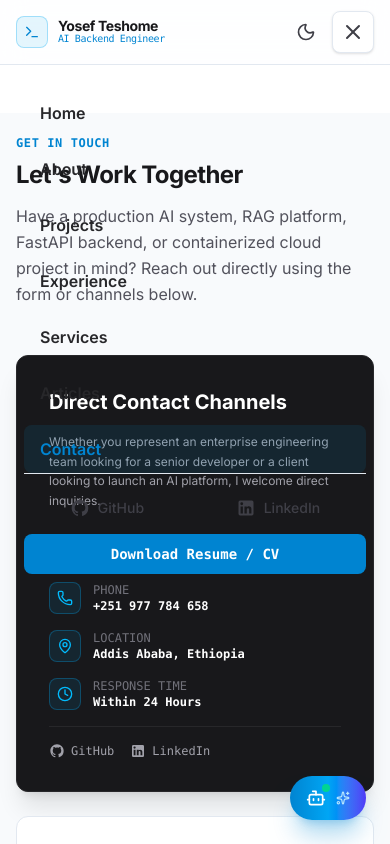
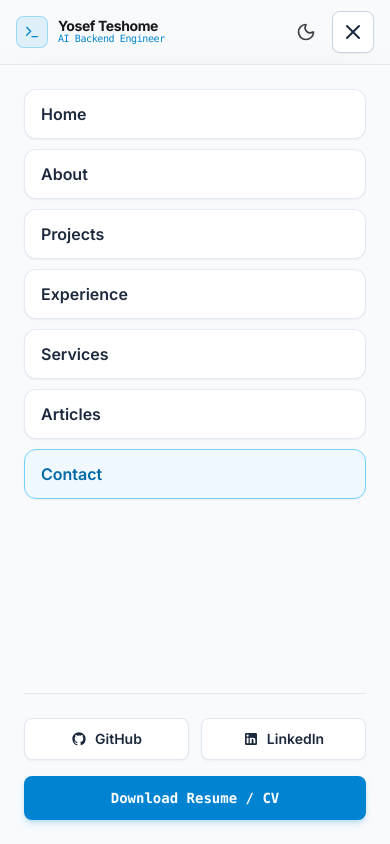
Before and after one commit to jossieT/jossiet.github.io, a Next.js app in the folder frontend/: page /contact in a window 390 px wide. Both pictures are taken after a click on the button 353 px from the left and 32 px from the top of the page. Shown: the top 844 px of the page. Built offline with nearby package versions, Linux system fonts and the light colour scheme; no server answers.

Commit message:
style: enhance mobile menu visibility and refine chat widget sizing and theme

```diff
--- a/frontend/app/globals.css
+++ b/frontend/app/globals.css
@@ -43,19 +43,43 @@
 
 /* Light-mode surface hierarchy: neutral canvas, raised cards, and quiet chrome. */
 .light .theme-header {
-  background-color: var(--header-bg);
-  border-color: rgba(226, 232, 240, 0.8);
-  backdrop-filter: blur(12px);
+  background-color: #ffffff;
+  border-color: var(--card-border);
 }
 
 .light .theme-header.theme-header-scrolled {
-  background-color: rgba(255, 255, 255, 0.9);
+  background-color: #ffffff;
   border-color: var(--card-border);
+  box-shadow: 0 1px 3px 0 rgba(0, 0, 0, 0.05);
 }
 
 .light .theme-footer {
   background-color: var(--footer-bg);
   border-color: var(--card-border);
+}
+
+.theme-mobile-menu {
+  background-color: #f8fafc;
+}
+
+.light .theme-header.theme-header-open {
+  background-color: #f8fafc;
+  border-color: var(--card-border);
+}
+
+.dark .theme-mobile-menu {
+  background-color: #090d16;
+}
+
+.dark .theme-header {
+  background-color: rgba(9, 13, 22, 0.85);
+  border-color: rgba(30, 41, 59, 0.8);
+}
+
+.dark .theme-header.theme-header-scrolled,
+.dark .theme-header.theme-header-open {
+  background-color: #090d16;
+  border-color: #1e293b;
 }
 
 .light .theme-card {
--- a/frontend/components/chat/ChatInput.tsx
+++ b/frontend/components/chat/ChatInput.tsx
@@ -52,9 +52,9 @@ export function ChatInput({
           onSubmit();
         }
       }}
-      className="p-3 bg-white dark:bg-zinc-900 border-t border-zinc-200 dark:border-zinc-800"
+      className="p-3 bg-white dark:bg-zinc-900 border-t border-slate-200 dark:border-zinc-800"
     >
-      <div className="relative flex items-end gap-2 bg-zinc-100 dark:bg-zinc-800/80 rounded-2xl border border-zinc-300 dark:border-zinc-700/80 focus-within:border-sky-500 focus-within:ring-2 focus-within:ring-sky-500/20 transition-all p-1.5">
+      <div className="relative flex items-end gap-2 bg-slate-100 dark:bg-zinc-800/80 rounded-2xl border border-slate-300 dark:border-zinc-700/80 focus-within:border-sky-500 focus-within:ring-2 focus-within:ring-sky-500/20 transition-all p-1.5">
         <textarea
           ref={textareaRef}
           value={input}
--- a/frontend/components/chat/ChatPanel.tsx
+++ b/frontend/components/chat/ChatPanel.tsx
@@ -137,9 +137,9 @@ export function ChatPanel({
   };
 
   return (
-    <div className="flex flex-col h-full bg-white dark:bg-zinc-900 border border-zinc-200/80 dark:border-zinc-800 shadow-2xl rounded-2xl overflow-hidden backdrop-blur-md">
+    <div className="flex flex-col h-full bg-slate-50 dark:bg-zinc-900 border border-slate-200 dark:border-zinc-800 shadow-2xl rounded-2xl overflow-hidden">
       {/* Header */}
-      <div className="px-4 py-3.5 bg-white dark:bg-zinc-900 border-b border-zinc-200 dark:border-zinc-800 flex items-center justify-between">
+      <div className="px-4 py-3.5 bg-white dark:bg-zinc-900/90 border-b border-slate-200 dark:border-zinc-800 flex items-center justify-between">
         <div className="flex items-center gap-2.5">
           <div className="relative">
             <div className="w-8 h-8 rounded-xl bg-gradient-to-tr from-sky-600 to-indigo-600 flex items-center justify-center text-white shadow-sm">
--- a/frontend/components/layout/Navbar.tsx
+++ b/frontend/components/layout/Navbar.tsx
@@ -45,10 +45,12 @@ export function Navbar() {
 
   return (
     <header
-      className={`theme-header ${scrolled ? "theme-header-scrolled" : ""} sticky top-0 z-50 transition-all duration-200 border-b ${
-        scrolled
-          ? "bg-white/85 dark:bg-zinc-950/85 backdrop-blur-md border-zinc-200 dark:border-zinc-800 shadow-sm"
-          : "bg-white/50 dark:bg-zinc-950/50 backdrop-blur-sm border-transparent"
+      className={`theme-header ${scrolled ? "theme-header-scrolled" : ""} ${mobileMenuOpen ? "theme-header-open !bg-slate-50 dark:!bg-[#090d16]" : ""} sticky top-0 z-[100] transition-all duration-200 border-b ${
+        mobileMenuOpen
+          ? "bg-slate-50 dark:bg-[#090d16] border-slate-200 dark:border-zinc-800 shadow-md"
+          : scrolled
+          ? "bg-white dark:bg-[#090d16] border-slate-200/90 dark:border-zinc-800 shadow-sm"
+          : "bg-white dark:bg-[#090d16] border-slate-200/80 dark:border-zinc-800/80 shadow-xs"
       }`}
     >
       <div className="max-w-7xl mx-auto px-4 sm:px-6 lg:px-8 h-16 flex items-center justify-between">
@@ -133,7 +135,7 @@ export function Navbar() {
             onClick={() => setMobileMenuOpen(!mobileMenuOpen)}
             type="button"
             aria-label={mobileMenuOpen ? "Close menu" : "Open menu"}
-            className="p-2 text-zinc-700 dark:text-zinc-300 hover:text-sky-600 dark:hover:text-sky-400 rounded-lg bg-white dark:bg-zinc-900 border border-zinc-200 dark:border-zinc-800 shadow-sm hover:bg-zinc-100 dark:hover:bg-zinc-800 focus-visible:outline-none focus-visible:ring-2 focus-visible:ring-sky-500/70 transition-colors cursor-pointer"
+            className="p-2 text-slate-800 dark:text-zinc-300 hover:text-sky-600 dark:hover:text-sky-400 rounded-lg bg-white dark:bg-zinc-900 border border-slate-300 dark:border-zinc-700 shadow-xs hover:bg-slate-50 dark:hover:bg-zinc-800 focus-visible:outline-none focus-visible:ring-2 focus-visible:ring-sky-500/70 transition-colors cursor-pointer"
           >
             {mobileMenuOpen ? (
               <X className="w-6 h-6" />
@@ -144,10 +146,10 @@ export function Navbar() {
         </div>
       </div>
 
-        {/* Mobile Drawer Overlay */}
+      {/* Mobile Drawer Overlay */}
       {mobileMenuOpen && (
-        <div className="lg:hidden fixed inset-0 top-16 bg-white/97 dark:bg-zinc-950/97 backdrop-blur-md z-40 flex flex-col justify-between p-6 animate-in fade-in duration-200 border-t border-zinc-200 dark:border-zinc-800">
-          <nav className="flex flex-col gap-2">
+        <div className="theme-mobile-menu lg:hidden fixed inset-0 top-16 bg-slate-50 dark:bg-[#090d16] z-[99] flex flex-col justify-between p-6 animate-in fade-in duration-200 border-t border-slate-200 dark:border-zinc-800 shadow-2xl overflow-y-auto">
+          <nav className="flex flex-col gap-2.5">
             {NAV_ITEMS.map((item) => {
               const isActive =
                 item.href === "/"
@@ -158,10 +160,10 @@ export function Navbar() {
                   key={item.href}
                   href={item.href}
                   onClick={closeMobileMenu}
-                  className={`px-4 py-3 text-base font-semibold rounded-lg transition-colors ${
+                  className={`px-4 py-3 text-base font-semibold rounded-xl transition-all border ${
                     isActive
-                      ? "text-sky-600 dark:text-sky-400 bg-sky-500/10"
-                      : "text-zinc-800 dark:text-zinc-200 hover:bg-zinc-100 dark:hover:bg-zinc-800/60 hover:text-zinc-950 dark:hover:text-white"
+                      ? "text-sky-700 dark:text-sky-400 bg-sky-50 dark:bg-sky-500/20 border-sky-300 dark:border-sky-500/40 shadow-xs font-bold"
+                      : "text-slate-800 dark:text-zinc-200 bg-white dark:bg-[#111827] border-slate-200/90 dark:border-zinc-800/80 shadow-xs hover:bg-slate-100 dark:hover:bg-[#1e293b] hover:text-sky-600 dark:hover:text-white"
                   }`}
                 >
                   {item.label}
@@ -170,24 +172,24 @@ export function Navbar() {
             })}
           </nav>
 
-          <div className="pt-6 border-t border-zinc-200 dark:border-zinc-800 flex flex-col gap-4">
-            <div className="flex items-center justify-around">
+          <div className="pt-6 mt-6 border-t border-slate-200 dark:border-zinc-800 flex flex-col gap-4">
+            <div className="grid grid-cols-2 gap-3">
               <a
                 href="https://github.com/jossieT"
                 target="_blank"
                 rel="noopener noreferrer"
-                className="flex items-center gap-2 text-sm font-medium text-zinc-700 dark:text-zinc-300 hover:text-sky-600 dark:hover:text-sky-400 transition-colors"
+                className="flex items-center justify-center gap-2 py-2.5 px-3 text-sm font-semibold text-slate-800 dark:text-zinc-200 bg-white dark:bg-[#111827] border border-slate-200 dark:border-zinc-800 rounded-lg shadow-xs hover:border-sky-500 hover:text-sky-600 dark:hover:text-sky-400 transition-colors"
               >
-                <GithubIcon className="w-5 h-5" />
+                <GithubIcon className="w-4 h-4" />
                 GitHub
               </a>
               <a
                 href="https://www.linkedin.com/in/yosef-teshome-96516b188/"
                 target="_blank"
                 rel="noopener noreferrer"
-                className="flex items-center gap-2 text-sm font-medium text-zinc-700 dark:text-zinc-300 hover:text-sky-600 dark:hover:text-sky-400 transition-colors"
+                className="flex items-center justify-center gap-2 py-2.5 px-3 text-sm font-semibold text-slate-800 dark:text-zinc-200 bg-white dark:bg-[#111827] border border-slate-200 dark:border-zinc-800 rounded-lg shadow-xs hover:border-sky-500 hover:text-sky-600 dark:hover:text-sky-400 transition-colors"
               >
-                <LinkedinIcon className="w-5 h-5" />
+                <LinkedinIcon className="w-4 h-4" />
                 LinkedIn
               </a>
             </div>
@@ -196,7 +198,7 @@ export function Navbar() {
               href="/resume"
               target="_blank"
               rel="noopener noreferrer"
-              className="w-full text-center py-2.5 text-sm font-mono font-semibold rounded-lg bg-sky-600 text-white hover:bg-sky-500 transition-colors"
+              className="w-full text-center py-3 text-sm font-mono font-bold rounded-lg bg-sky-600 text-white hover:bg-sky-500 shadow-md shadow-sky-600/20 transition-all"
             >
               Download Resume / CV
             </a>
```
Also changed, not shown: frontend/components/chat/ChatWidget.tsx (+4 -8 lines).
